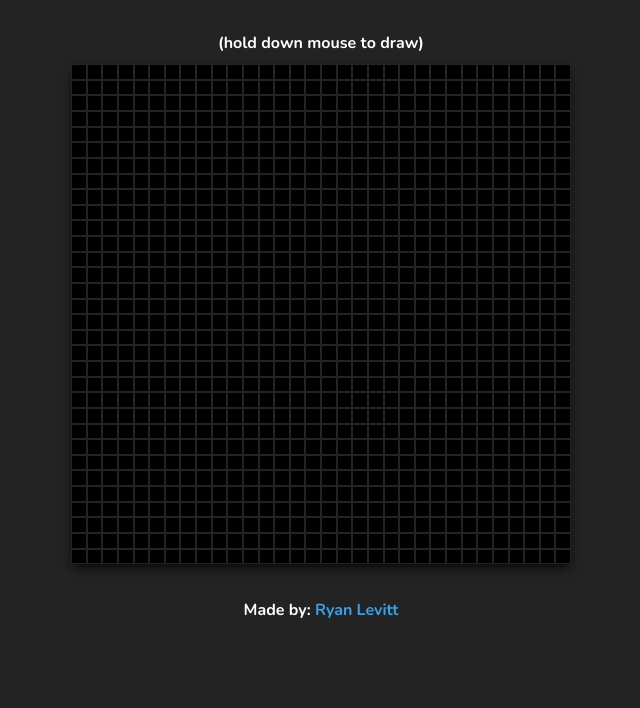
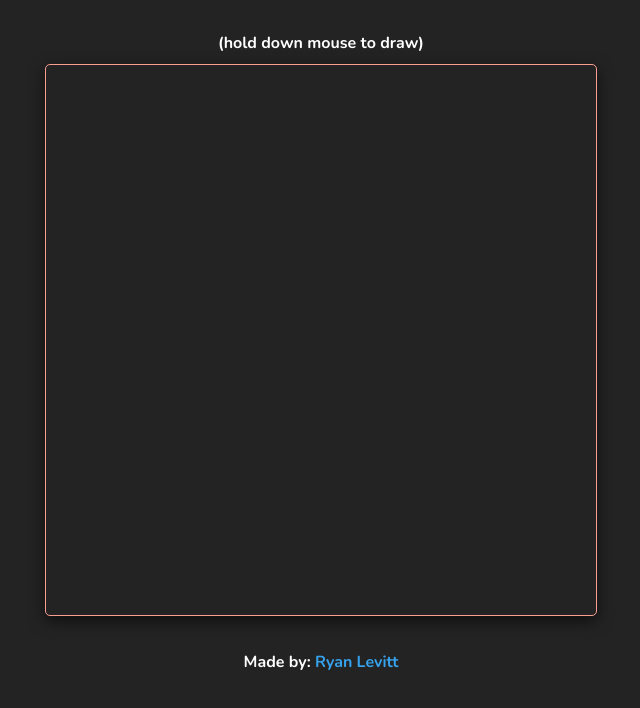
Before and after one commit to rjlevitt/etch-a-sketch, a plain HTML site: page index.html in a window 1280 px wide. Shown: the part 170-878 px from the top of the page, without its empty margins (319-959 px from the left). Before the commit the page ends 847 px from the top, so only its background shows below. Drawn offline with nearby package versions, Linux system fonts and the light colour scheme.

Commit message:
git rid of grid lines

```diff
--- a/main.js
+++ b/main.js
@@ -1,7 +1,7 @@
 const container = document.querySelector('#container');
 const gridInput = document.querySelector('#grid-dropdown');
 const colorInput = document.querySelector('#color-select');
-let color = "#f99e91"
+let color = "#36a2eb"
 
 function removeGrid(parent) {
     while (parent.firstChild) {
@@ -27,8 +27,7 @@ function clearColor() {
     const container = document.querySelector('#container');
     const grid = document.querySelectorAll('.grid');
     grid.forEach((div)=>{
-        div.style.background = 'black';
-        div.style.borderColor = 'rgb(35,35,35)';
+        div.style.background = 'rgb(35,35,35)';
     })
 }
 
@@ -42,7 +41,6 @@ function buildGrid(grid){
             console.log(event)
             if(event.buttons){
                 event.target.style.background = color;
-                event.target.style.borderColor = color;
             }
         });
         container.appendChild(temp);
--- a/style.css
+++ b/style.css
@@ -52,17 +52,14 @@ select{
 }
 
 #container{
-    background-color: black;
+    border: 1px solid #f99e91;
+    background-color: rgb(35,35,35);
     border-radius: 5px;
     margin: 10px auto;
-    width: 500px;
-    height: 500px;
+    width: 550px;
+    height: 550px;
     display: grid;
-    box-shadow: rgba(0, 0, 0, 0.6) 0px 6px 12px -2px, rgba(0, 0, 0, 0.5) 0px 3px 7px -3px;
-}
-
-#container div {
-    border: rgb(35,35,35) solid 1px;
+    box-shadow: rgba(0, 0, 0, 0.6) 0px 5px 15px 0px;
 }
 
 .footer-text{
```
